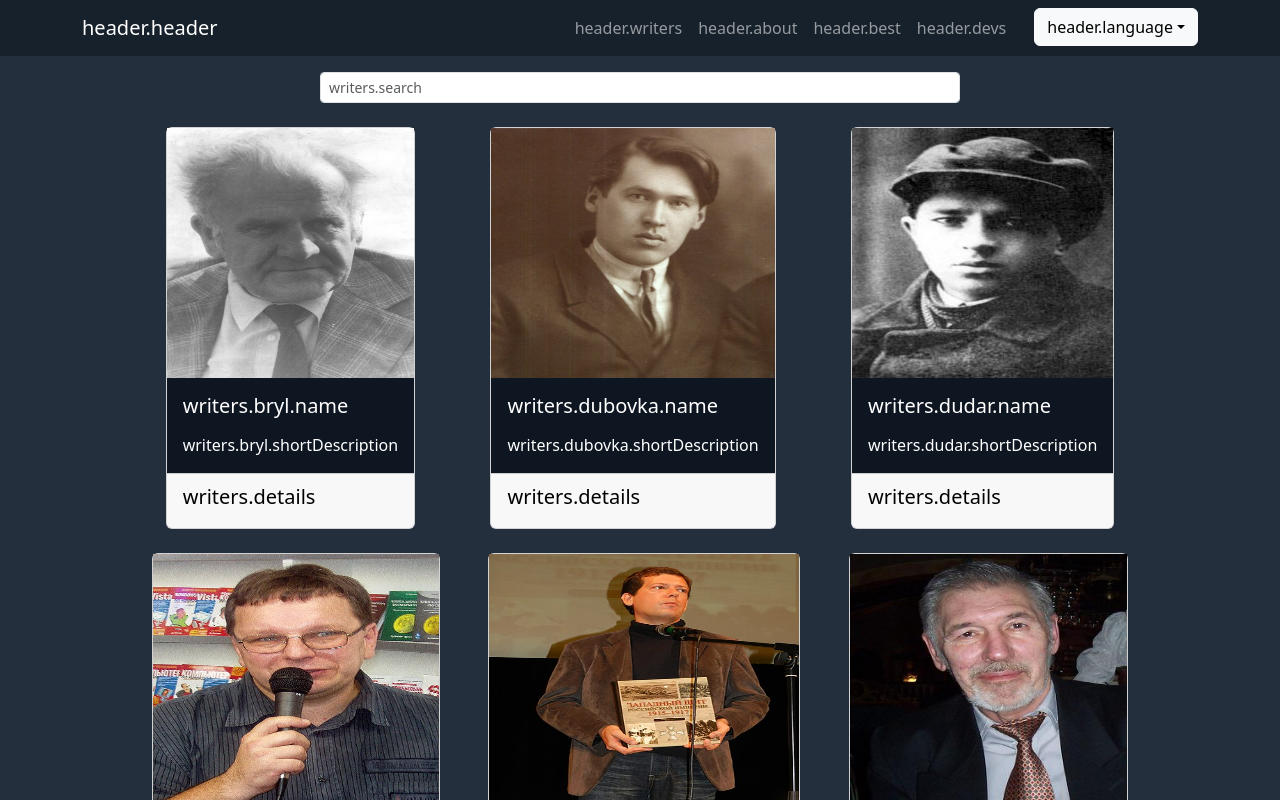
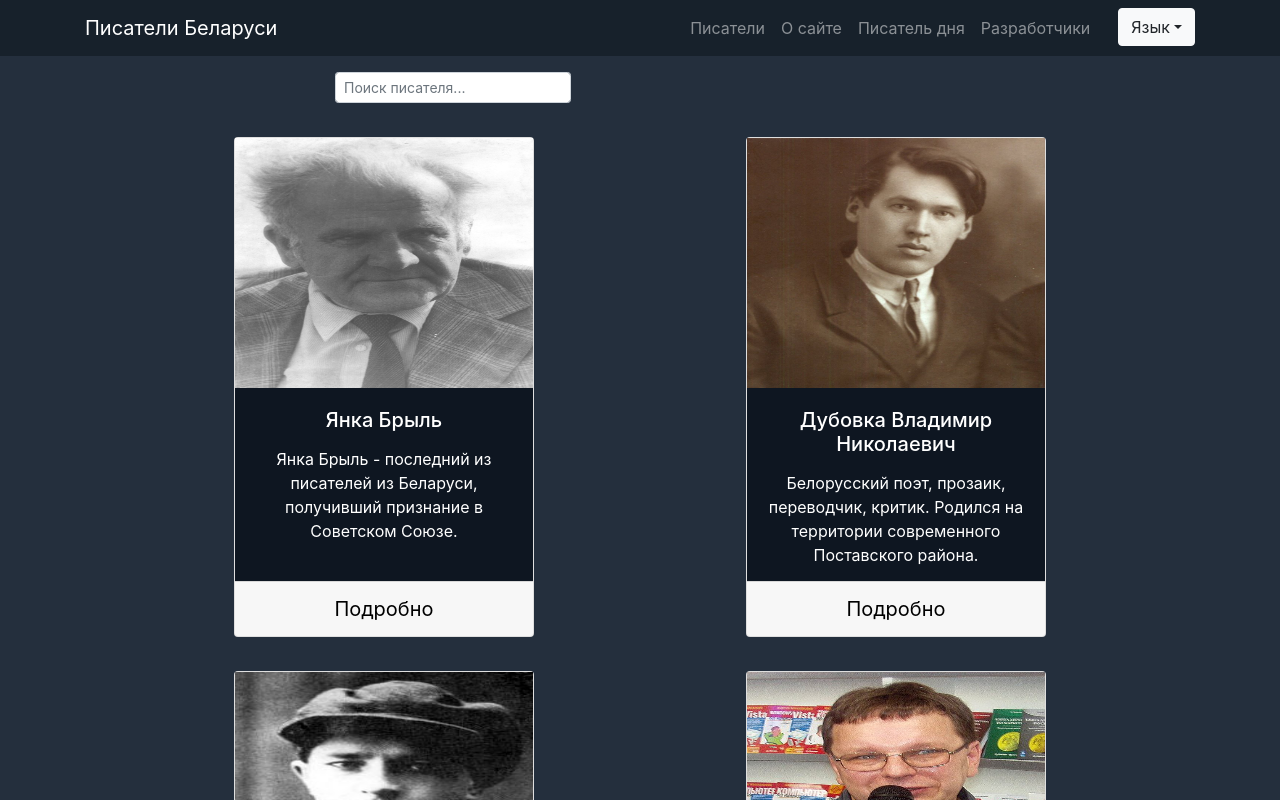
Before and after one commit to YeeeeahRight/react-app, a React (Create React App) app: page /#/writers in a window 1280 px wide. Shown: the top 800 px of the page. Built offline with nearby package versions, Linux system fonts and the light colour scheme.

Commit message:
refactoring

```diff
--- a/public/index.html
+++ b/public/index.html
@@ -25,6 +25,13 @@
       Learn how to configure a non-root public URL by running `npm run build`.
     -->
     <title>React App</title>
+
+    <link
+            rel="stylesheet"
+            href="https://cdn.jsdelivr.net/npm/bootstrap@4.6.0/dist/css/bootstrap.min.css"
+            integrity="sha384-B0vP5xmATw1+K9KRQjQERJvTumQW0nPEzvF6L/Z6nronJ3oUOFUFpCjEUQouq2+l"
+            crossorigin="anonymous"
+    />
   </head>
   <body>
     <noscript>You need to enable JavaScript to run this app.</noscript>
--- a/src/App.css
+++ b/src/App.css
@@ -23,22 +23,23 @@ body {
     color: aqua;
 }
 
-.card-group{
+.card-group {
     margin-top: 50px;
 }
 
-.card-1{
+.card-1 {
     margin-bottom: 10px;
 }
 
-.form{
+.form {
     margin-top: 50px;
 }
 
-.content{
+.writer {
     display: flex;
-    align-content: center;
+    text-align: center;
     justify-content: center;
-    width: 500px;
-
+    width: 300px;
+    height: 500px;
+    margin: 10px 30px 20px;
 }
--- a/src/App.js
+++ b/src/App.js
@@ -1,5 +1,4 @@
-import React from 'react';
-import 'bootstrap/dist/css/bootstrap.min.css';
+import React, {Suspense} from 'react';
 import Home from './components/Home';
 import Writers from './components/Writers';
 
@@ -13,16 +12,18 @@ import {
 
 function App() {
     return (
+        <Suspense fallback={"Loading..."}>
             <Router>
                 <Switch>
-                <Route exact path="/home">
+                    <Route exact path="/">
                         <Home/>
                     </Route>
-                <Route path="/writers">
+                    <Route path="/writers/:id?">
                         <Writers/>
                     </Route>
                 </Switch>
             </Router>
+        </Suspense>
     );
 }
 
--- a/src/index.js
+++ b/src/index.js
@@ -2,7 +2,8 @@ import React from 'react';
 import ReactDOM from 'react-dom';
 import './index.css';
 import App from './App';
-import reportWebVitals from './reportWebVitals';
+
+import './utils/i18n';
 
 ReactDOM.render(
     <React.StrictMode>
@@ -10,5 +11,3 @@ ReactDOM.render(
     </React.StrictMode>,
     document.getElementById('root')
 );
-
-reportWebVitals();
```
Also changed, not shown: public/robots.txt (deleted). Lines whose indentation alone changed are shown as unchanged.
